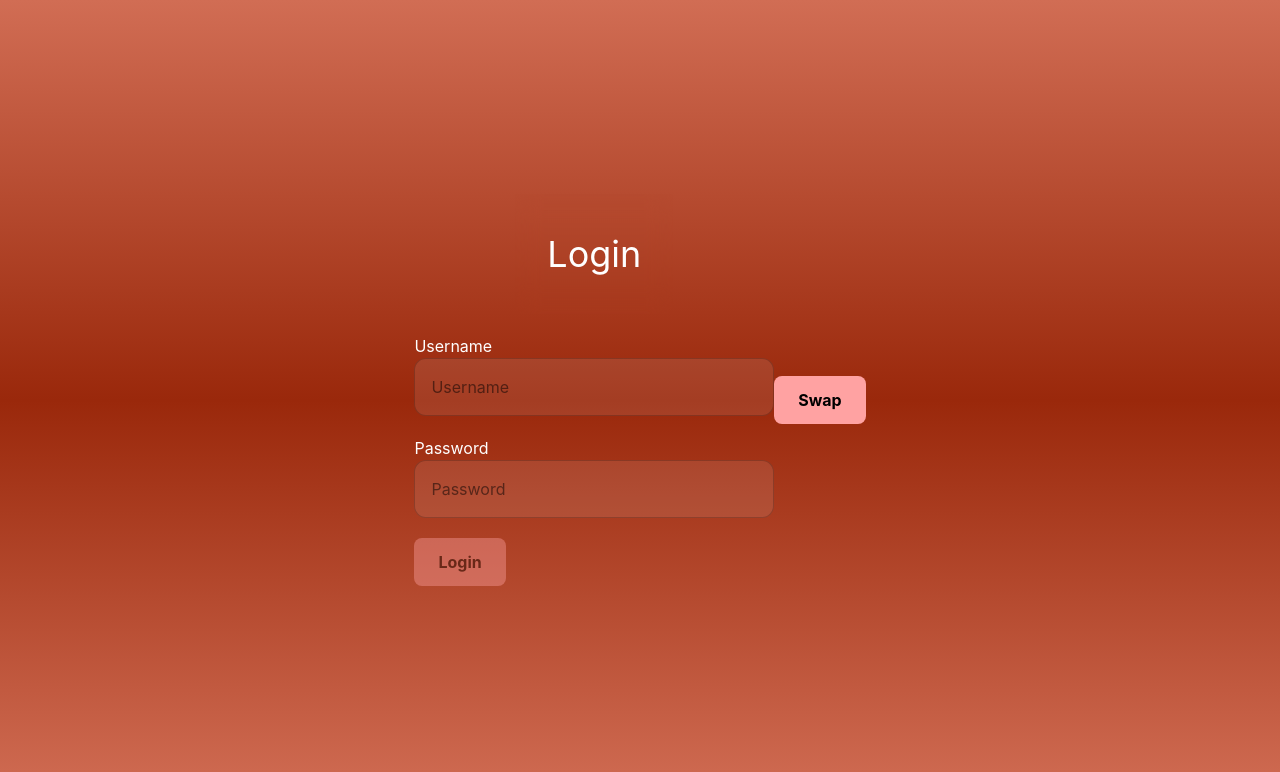
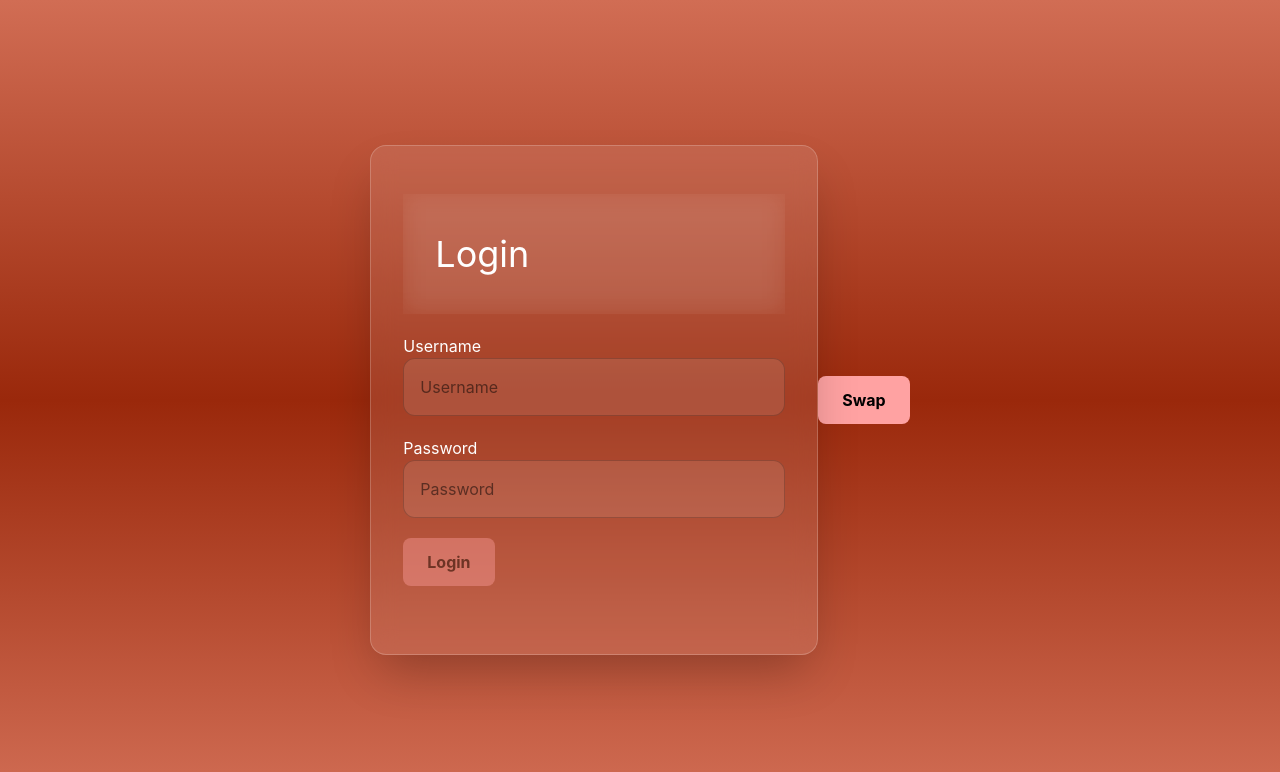
Before and after one commit to youssefibrahim3/PumpPlanner, a React app in the folder frontend/: page /login in a window 1280 px wide. Shown: the top 772 px of the page. Built offline with nearby package versions, Linux system fonts and the light colour scheme; the HTML template or start-up script is replaced by a standard one.

Commit message:
Update LoginForm.jsx

```diff
--- a/frontend/src/components/LoginForm.jsx
+++ b/frontend/src/components/LoginForm.jsx
@@ -19,9 +19,8 @@ export default function LoginForm() {
     }
 
     return (
-        <div
-        className="relative min-h-screen flex flex-col items-center justify-center overflow-hidden"
-        style={{background:"linear-gradient(to bottom, #d16d54, #9a280b, #d16d54)"}}>
+        <div className="w-full max-w-md rounded-2xl bg-white/10 backdrop-blur-md border border-white/20 shadow-2xl px-8 py-12">
+
         <div className="justify-center text-center gap-3 items-center"></div>
 
             <h1 className="text-white text-4xl backdrop-blur-md px-8 py-10">Login</h1>
```
